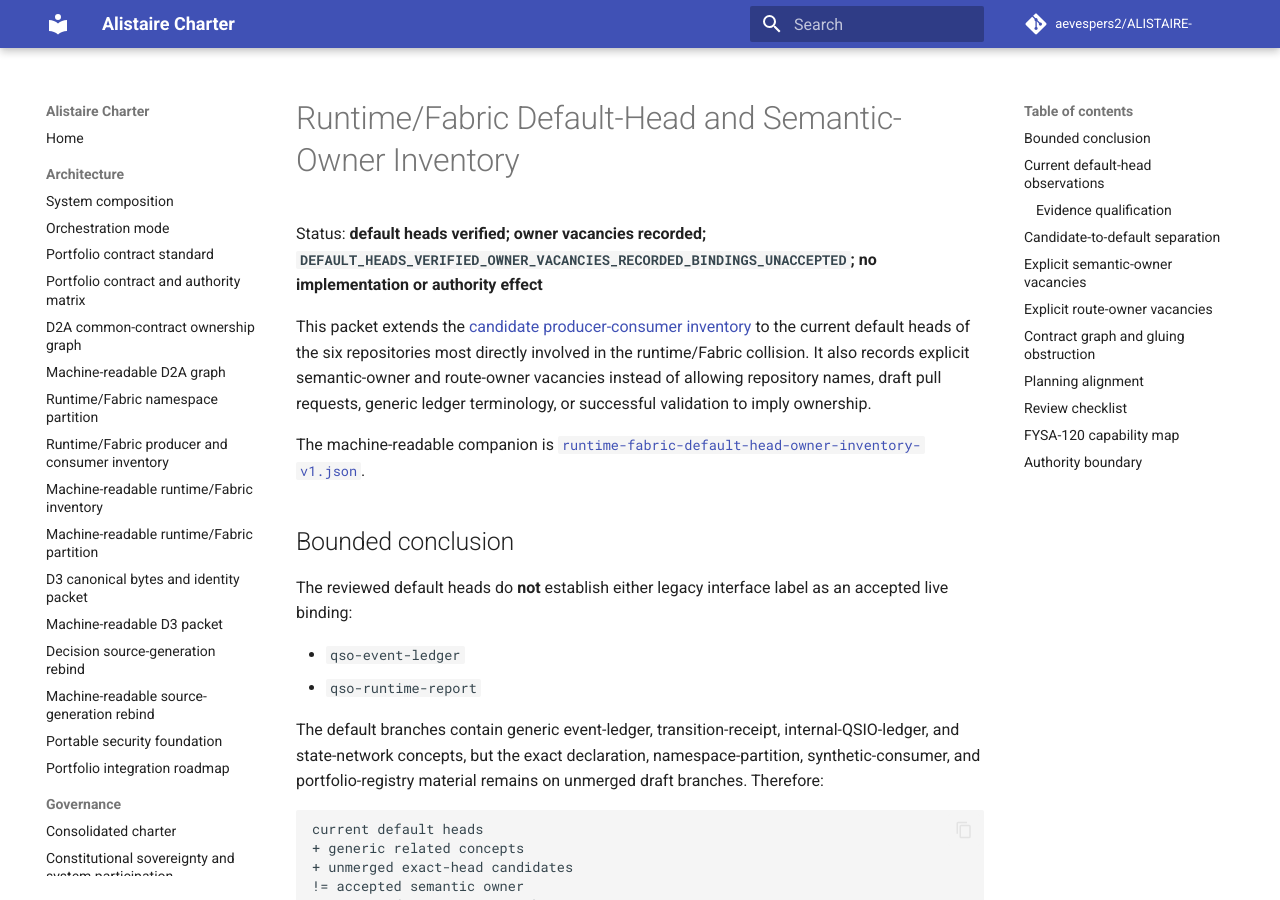
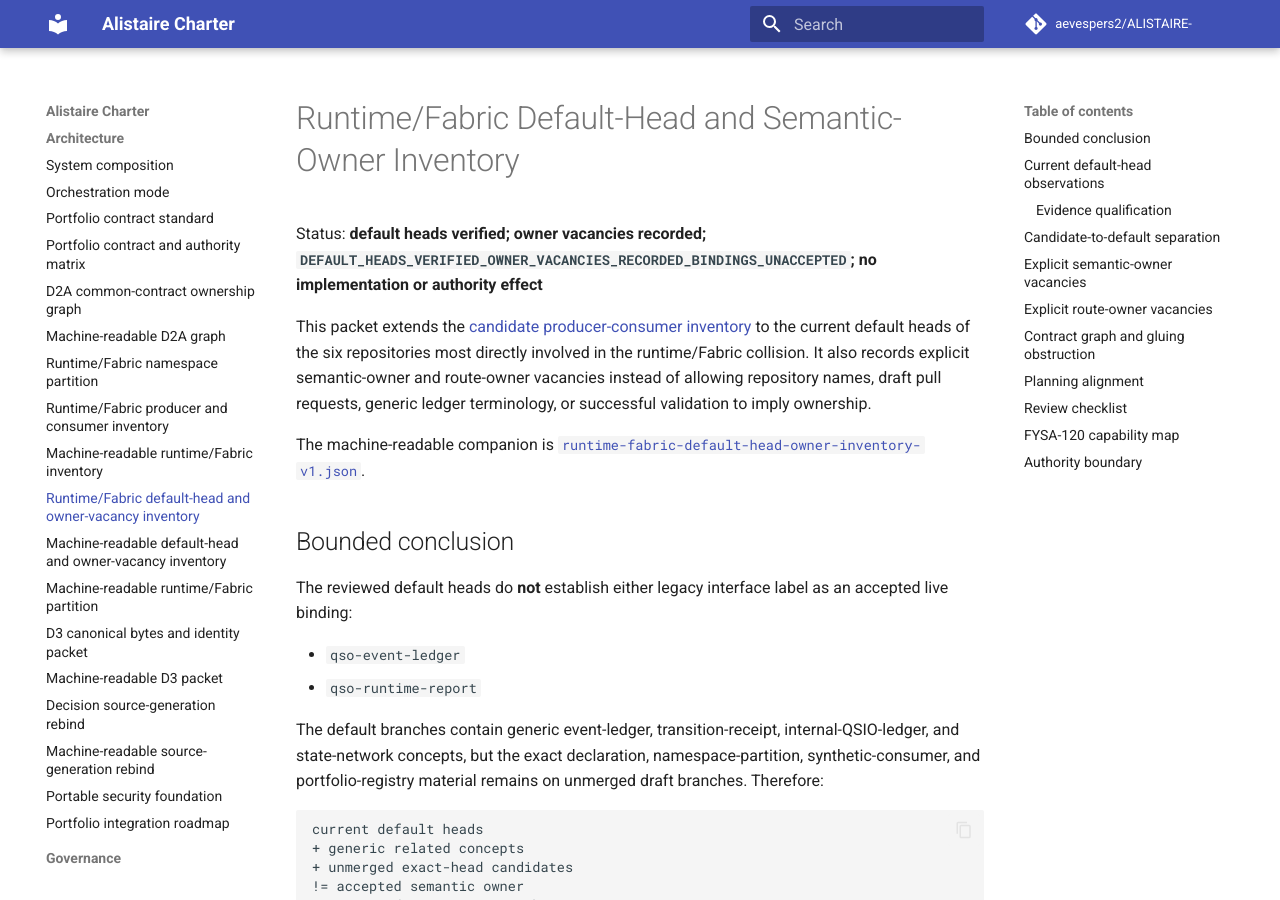
Before and after one commit to aevespers2/ALISTAIRE-, an MkDocs documentation site: the page built from docs/runtime-fabric-default-head-owner-inventory.md, in a window 1280 px wide and 900 px high. Built offline with MkDocs 1.6.1 and Material for MkDocs 9.7.7, drawn with Linux system fonts in a browser that asks for light colours; comment, search, counter and statistics services are not loaded.

Commit message:
docs: add default-head owner inventory to Pages navigation

```diff
--- a/mkdocs.yml
+++ b/mkdocs.yml
@@ -7,6 +7,8 @@ strict: true
 extra:
   runtime_fabric_partition_status: BLOCKED_ROLE_COLLISION
   runtime_fabric_inventory_status: OBSERVED_CANDIDATE_INVENTORY_RECORDED_BLOCKED_UNACCEPTED_BINDINGS
+  runtime_fabric_default_head_owner_status: DEFAULT_HEADS_VERIFIED_OWNER_VACANCIES_RECORDED_BINDINGS_UNACCEPTED
+  runtime_fabric_marker: runtime/Fabric
 theme:
   name: material
   features:
@@ -25,6 +27,8 @@ nav:
       - Runtime/Fabric namespace partition: runtime-fabric-namespace-partition.md
       - Runtime/Fabric producer and consumer inventory: runtime-fabric-producer-consumer-inventory.md
       - Machine-readable runtime/Fabric inventory: runtime-fabric-producer-consumer-inventory-v1.json
+      - Runtime/Fabric default-head and owner-vacancy inventory: runtime-fabric-default-head-owner-inventory.md
+      - Machine-readable default-head and owner-vacancy inventory: runtime-fabric-default-head-owner-inventory-v1.json
       - Machine-readable runtime/Fabric partition: runtime-fabric-namespace-partition-v1.json
       - D3 canonical bytes and identity packet: d3-canonical-bytes-identity-decision-packet.md
       - Machine-readable D3 packet: d3-canonical-bytes-identity-decision-packet-v1.json
```
